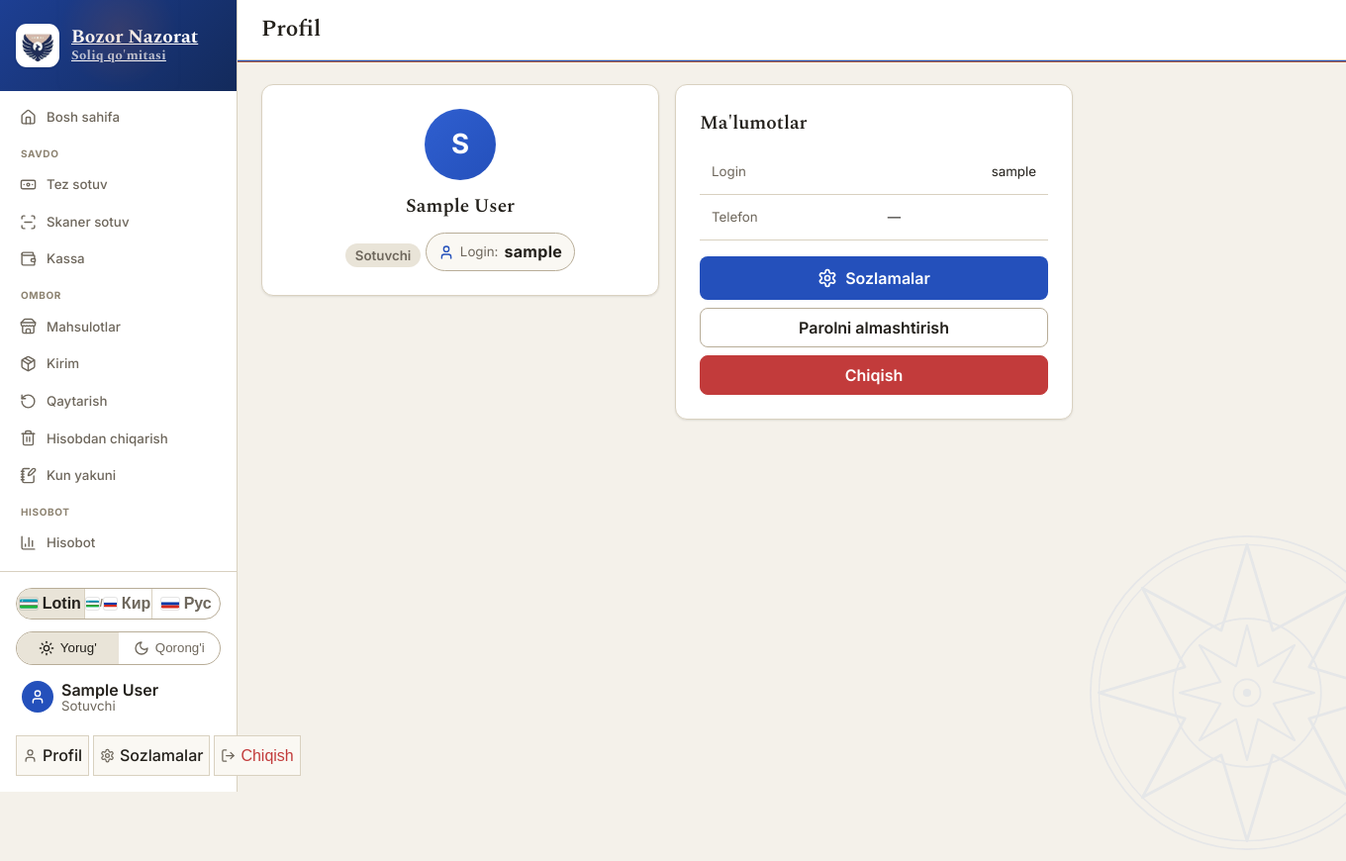
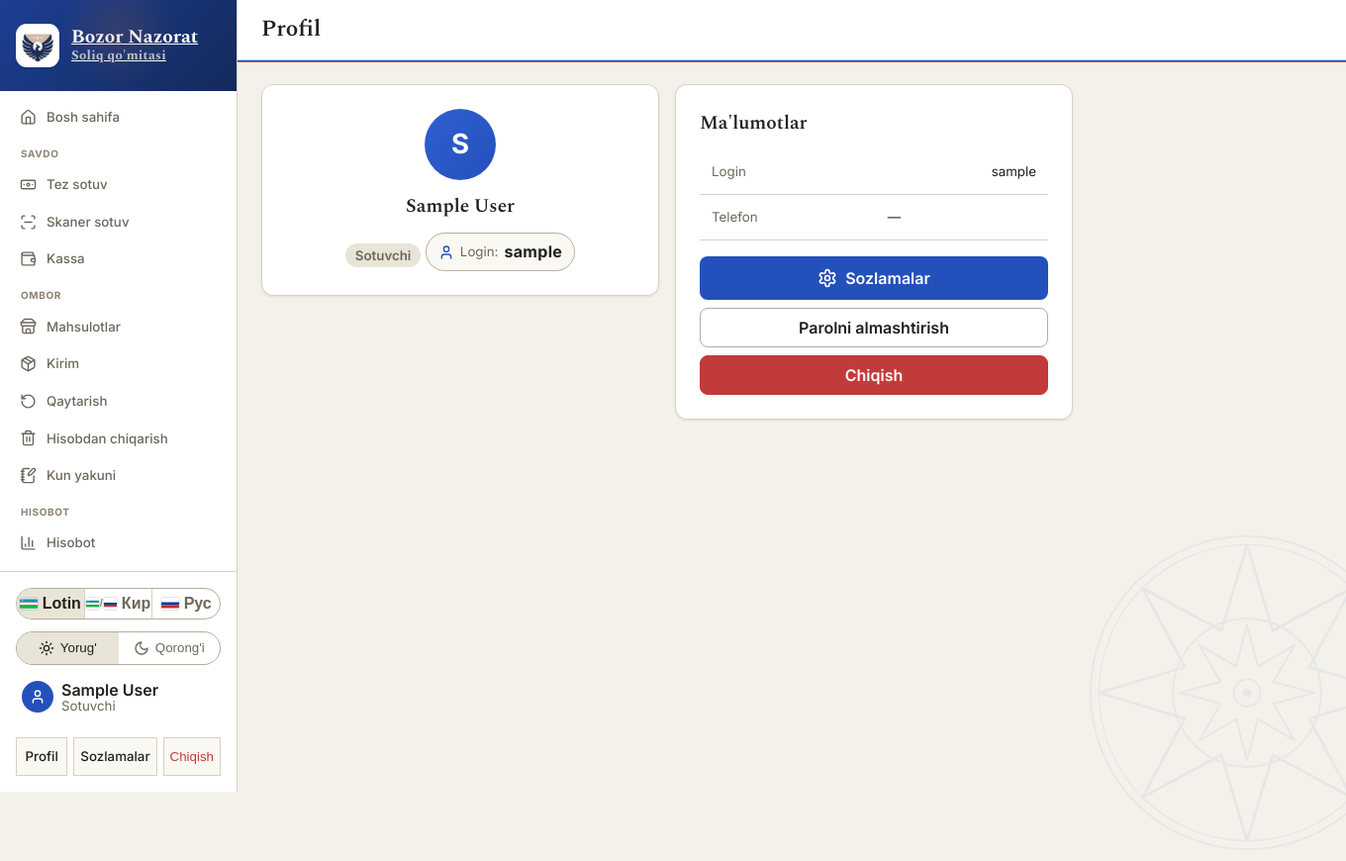
Before and after one commit to afruzbackend/savdoyimbozor, a Django app: page /profile/ in a window 1360 px wide; the page is wider, and only the part inside the window is pictured. Shown: that part at 99% size. Run offline with Django 5.2, Linux system fonts and the light colour scheme; the visitor is signed in with stand-in values (Sample User, id 1); data that the repository does not hold is empty; parts of the project's set-up code (start-up, migrations or seed data) failed here and were passed over.

Commit message:
Profil/Sozlamalar/Chiqish: xunuk ikonkalar olib tashlandi (toza matnli tugma)
Foydalanuvchi ikonlar xunuk ko'rinayotganini aytdi. Uch tugmadagi kichik
ikonkalar olib tashlandi, endi toza matnli havolalar.

Co-Authored-By: Claude Opus 4.8 <noreply@anthropic.com>

```diff
--- a/static/css/components.css
+++ b/static/css/components.css
@@ -257,17 +257,15 @@ tr.row-warn td{box-shadow:inset 3px 0 var(--warn)}
   width:32px;height:32px;border-radius:var(--r-full);background:var(--primary);color:var(--primary-ink)}
 .user-chip-info{display:flex;flex-direction:column;line-height:1.15;overflow:hidden}
 .user-chip-name{font-weight:600;white-space:nowrap;overflow:hidden;text-overflow:ellipsis}
-/* Profil/Sozlamalar/Chiqish — ochiq ko'rinadigan havolalar (topish oson) */
-.user-actions{display:flex;gap:4px;margin-top:6px}
-.user-action{flex:1;display:inline-flex;align-items:center;justify-content:center;gap:5px;
-  padding:7px 6px;border-radius:var(--r-2);border:1px solid var(--border);
+/* Profil/Sozlamalar/Chiqish — toza matnli havolalar (ikonkasiz) */
+.user-actions{display:flex;gap:6px;margin-top:8px}
+.user-action{flex:1;display:inline-flex;align-items:center;justify-content:center;
+  padding:8px 6px;border-radius:var(--r-2);border:1px solid var(--border);
   background:var(--surface-2);color:var(--ink);text-decoration:none;cursor:pointer;
-  font-size:var(--t--2);font-weight:500;white-space:nowrap}
+  font-size:var(--t--1);font-weight:500;white-space:nowrap}
 .user-action:hover{background:var(--surface-sunken);border-color:var(--border-strong)}
-.user-action .icon-sm{width:15px;height:15px;color:var(--ink-muted)}
 .user-action-danger{color:var(--bad)}
 .user-action-danger:hover{background:var(--bad);border-color:var(--bad);color:#fff}
-.user-action-danger:hover .icon-sm{color:#fff}
 .btn-logout{display:inline-flex;align-items:center;justify-content:center;flex:none;
   border:1px solid transparent;background:color-mix(in srgb,var(--bad) 14%,transparent);
   color:var(--bad);border-radius:var(--r-2);padding:8px;cursor:pointer}
--- a/templates/shell.html
+++ b/templates/shell.html
@@ -39,13 +39,10 @@
         </span>
       </a>
       <div class="user-actions">
-        <a class="user-action" href="{% url 'profile' %}">
-          <svg class="icon-sm"><use href="{% static 'icons/sprite.svg' %}#i-user"></use></svg> Profil</a>
-        <a class="user-action" href="{% url 'account_settings' %}">
-          <svg class="icon-sm"><use href="{% static 'icons/sprite.svg' %}#i-settings"></use></svg> Sozlamalar</a>
-        <button type="button" class="user-action user-action-danger" data-tip="Chiqish"
-                onclick="document.getElementById('logout-confirm').hidden=false">
-          <svg class="icon-sm"><use href="{% static 'icons/sprite.svg' %}#i-log-out"></use></svg> Chiqish</button>
+        <a class="user-action" href="{% url 'profile' %}">Profil</a>
+        <a class="user-action" href="{% url 'account_settings' %}">Sozlamalar</a>
+        <button type="button" class="user-action user-action-danger"
+                onclick="document.getElementById('logout-confirm').hidden=false">Chiqish</button>
       </div>
     </div>
   </aside>
```
